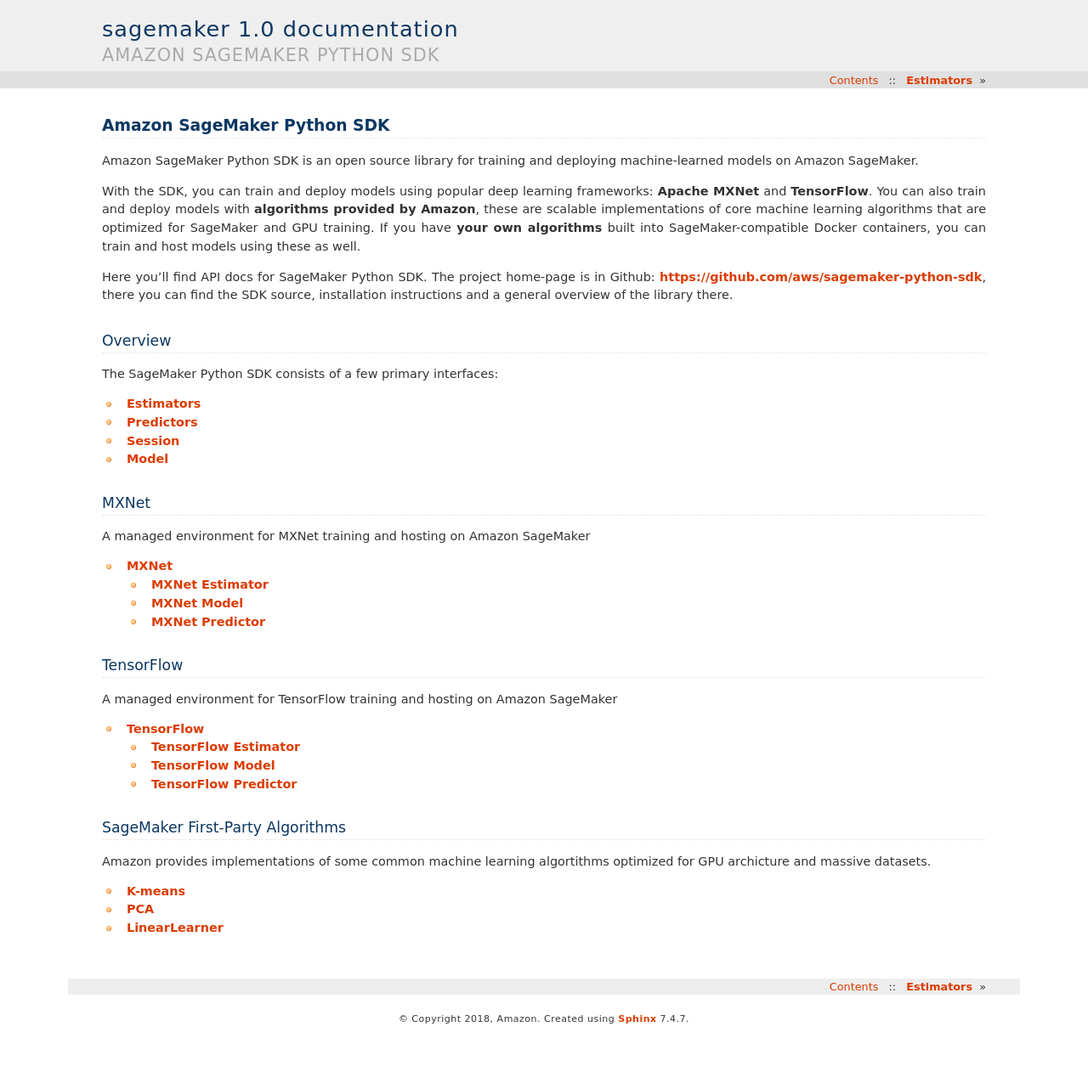
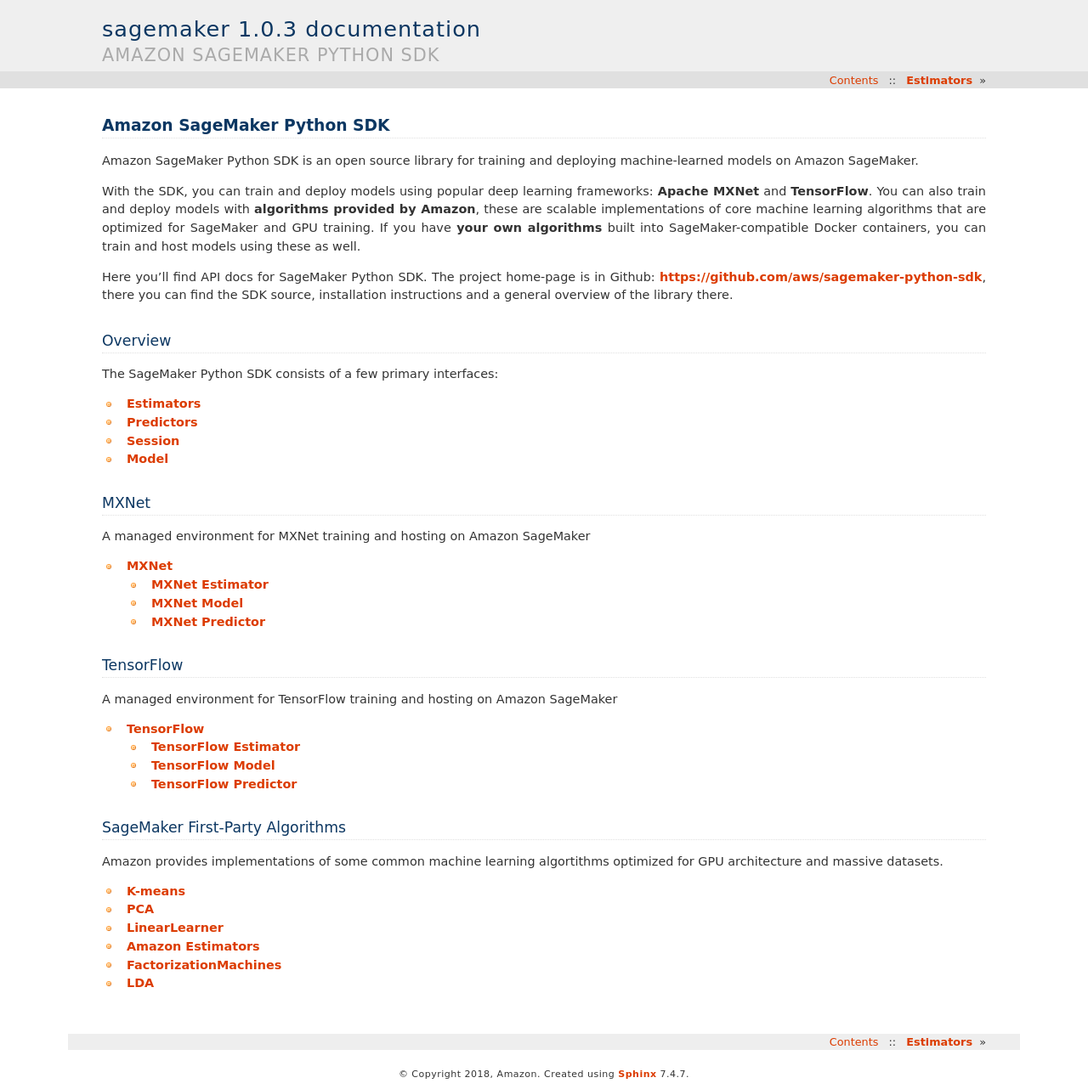
Before and after one commit to Evan-W-ang/sagemaker-python-sdk, a Sphinx documentation site: the page built from doc/index.rst, in a window 1280 px wide. Shown: the whole page at 85% size. Built offline with Sphinx 7.4.7, drawn with Linux system fonts in a browser that asks for light colours; before the commit the page ends 1216 px from its top, so only the background shows below that.

Commit message:
Add FM and LDA to the documentation. (#66)

```diff
--- a/README.rst
+++ b/README.rst
@@ -39,7 +39,7 @@ You can install from source by cloning this repository and issuing a pip install
 
     git clone https://github.com/aws/sagemaker-python-sdk.git
     python setup.py sdist
-    pip install dist/sagemaker-1.0.0.tar.gz
+    pip install dist/sagemaker-1.0.3.tar.gz
 
 Supported Python versions
 ~~~~~~~~~~~~~~~~~~~~~~~~~
@@ -1447,11 +1447,11 @@ Amazon SageMaker provides several built-in machine learning algorithms that you
 
 The full list of algorithms is available on the AWS website: https://docs.aws.amazon.com/sagemaker/latest/dg/algos.html
 
-SageMaker Python SDK includes Estimator wrappers for the AWS K-means, Principal Components Analysis, and Linear Learner algorithms.
+SageMaker Python SDK includes Estimator wrappers for the AWS K-means, Principal Components Analysis, Linear Learner, Factorization Machines and LDA algorithms.
 
 Definition and usage
 ~~~~~~~~~~~~~~~~~~~~
-Estimators that wrap Amazon's built-in algorithms define algorithm's hyperparameters with defaults. When a default is not possible you need to provide the value during construction:
+Estimators that wrap Amazon's built-in algorithms define algorithm's hyperparameters with defaults. When a default is not possible you need to provide the value during construction, e.g.:
 
 - ``KMeans`` Estimator requires parameter ``k`` to define number of clusters
 - ``PCA`` Estimator requires parameter ``num_components`` to define number of principal components
--- a/doc/conf.py
+++ b/doc/conf.py
@@ -18,7 +18,7 @@ MOCK_MODULES = ['tensorflow', 'tensorflow.core', 'tensorflow.core.framework', 't
                 'tensorflow.python.framework', 'tensorflow_serving', 'tensorflow_serving.apis']
 sys.modules.update((mod_name, Mock()) for mod_name in MOCK_MODULES)
 
-version = '1.0'
+version = '1.0.3'
 project = u'sagemaker'
 
 # Add any Sphinx extension module names here, as strings. They can be extensions
--- a/doc/index.rst
+++ b/doc/index.rst
@@ -38,7 +38,7 @@ A managed environment for TensorFlow training and hosting on Amazon SageMaker
 
 SageMaker First-Party Algorithms
 --------------------------------
-Amazon provides implementations of some common machine learning algortithms optimized for GPU archicture and massive datasets.
+Amazon provides implementations of some common machine learning algortithms optimized for GPU architecture and massive datasets.
 
 .. toctree::
     :maxdepth: 2
@@ -46,3 +46,6 @@ Amazon provides implementations of some common machine learning algortithms opti
     kmeans
     pca
     linear_learner
+    sagemaker.amazon.amazon_estimator
+    factorization_machines
+    lda
```
Also changed, not shown: doc/factorization_machines.rst (added, +22 -0 lines), doc/lda.rst (added, +22 -0 lines).
